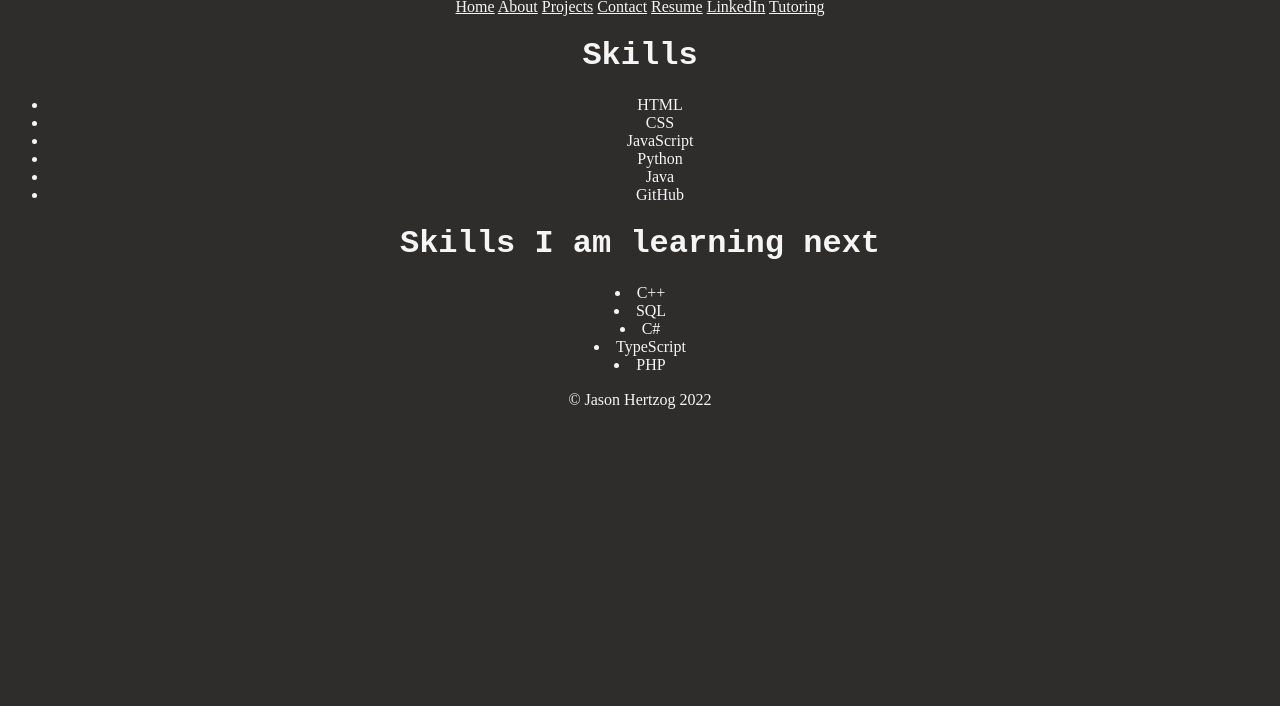
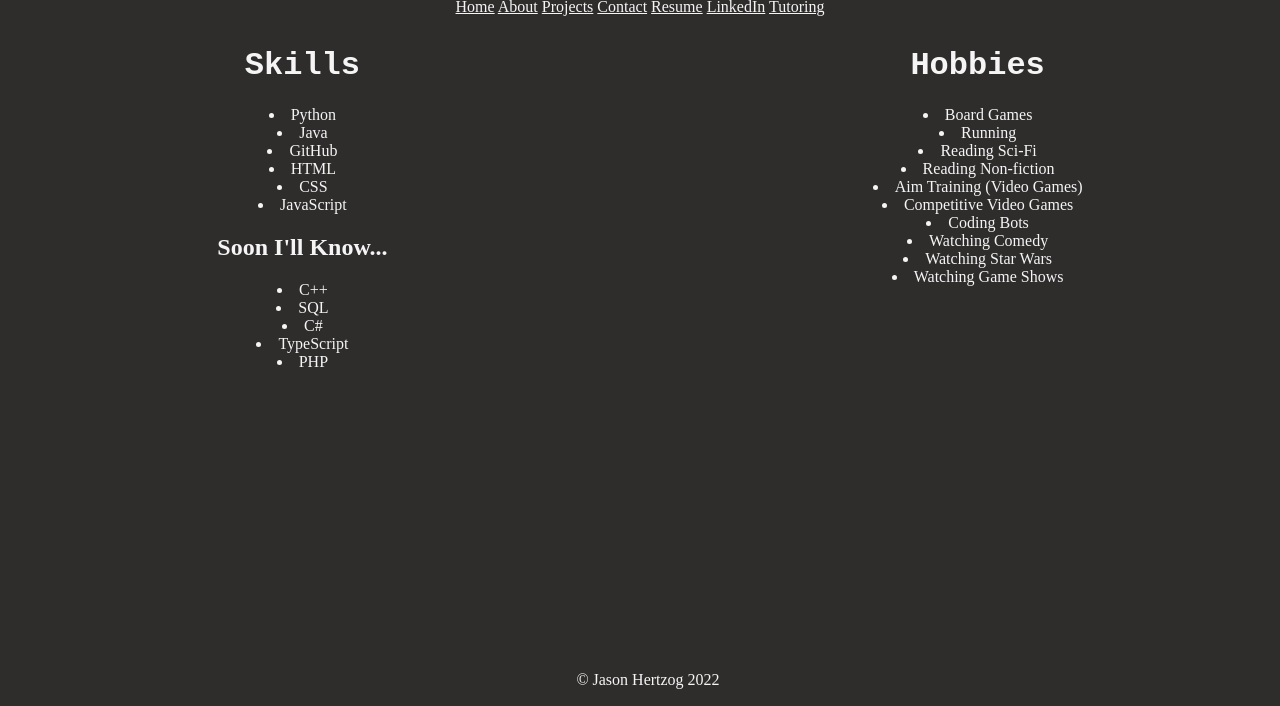
Before and after one commit to JasonHertzog/jasonhertzog.github.io, a plain HTML site: page about.html in a window 1280 px wide. Shown: the part 94-800 px from the top of the page. Drawn offline with Linux system fonts and the light colour scheme.

Commit message:
Updated footer & about page
-The footer has been adjusted to be fixed on the bottom. It is also centered.
-Skills page upgraded and is now split through css.

```diff
--- a/about.html
+++ b/about.html
@@ -44,28 +44,41 @@
     </div>
     <!-- site is split into two sections if the screen is wide enough -->
     <!-- Section 1: Skills ; Section 2: Hobbies-->
-    <!-- Section 1: Skills-->
-    <div class ="Skills">
+    <!-- Section 1: Skills using column left from style.css -->
+    <div class ="column-left" >
         <!-- Display listed skills -->
         <h1>Skills</h1>
-        <ul>
-            <li>HTML</li>
-            <li>CSS</li>
-            <li>JavaScript</li>
-            <li>Python</li>
-            <li>Java</li>
-            <li>GitHub</li>
-        </ul>
+        <li>Python</li>
+        <li>Java</li>
+        <li>GitHub</li>
+        <li>HTML</li>
+        <li>CSS</li>
+        <li>JavaScript</li>
         <!-- Skills I am learning next -->
-        <h1>Skills I am learning next</h1>
+        <h2>Soon I'll Know...</h2>
         <li>C++</li>
         <li>SQL</li>
         <li>C#</li>
         <li>TypeScript</li>
         <li>PHP</li>
     </div>
-
-
+    <!-- Section 2: Hobbies using column right from style.css -->
+    <div class ="column-right" >
+        <!-- Display listed hobbies -->
+        <h1>Hobbies</h1>
+        <li>Board Games</li>
+        <li>Running</li>
+        <li>Reading Sci-Fi</li>
+        <li>Reading Non-fiction</li>
+        <li>Aim Training (Video Games)</li>
+        <li>Competitive Video Games</li>
+        <li>Coding Bots</li>
+        <li>Watching Comedy</li>
+        <li>Watching Star Wars</li>
+        <li>Watching Game Shows</li>
+    </div>
+</body>
+<footer>
     <!-- Footer -->
     <div class="footer">
         <div class="footer-container">
@@ -73,5 +86,6 @@
                 <p>&copy; Jason Hertzog 2022</p>
             </div>
         </div>
-</body>
+    </div>
+</footer>
 </html>
--- a/style.css
+++ b/style.css
@@ -16,4 +16,21 @@ body, h1, h2, h3, h4, h5, h6, p, li, a {
 h1 {
   font-family: 'Roboto Mono', monospace;
 }
-/* Set footer to roboto mono */
+/* Make about.html page split into two columns */
+.column-left {
+  float: left;
+  width: 45%;
+  padding: 10px;
+}
+.column-right {
+  float: right;
+  width: 45%;
+  padding: 10px;
+}
+/* Footer is at the bottom of the page and is centered */
+footer {
+  position: fixed;
+  bottom: 0;
+  width: 100%;
+  text-align: center;
+}
```
Also changed, not shown: index.html (+4 -1 lines).
